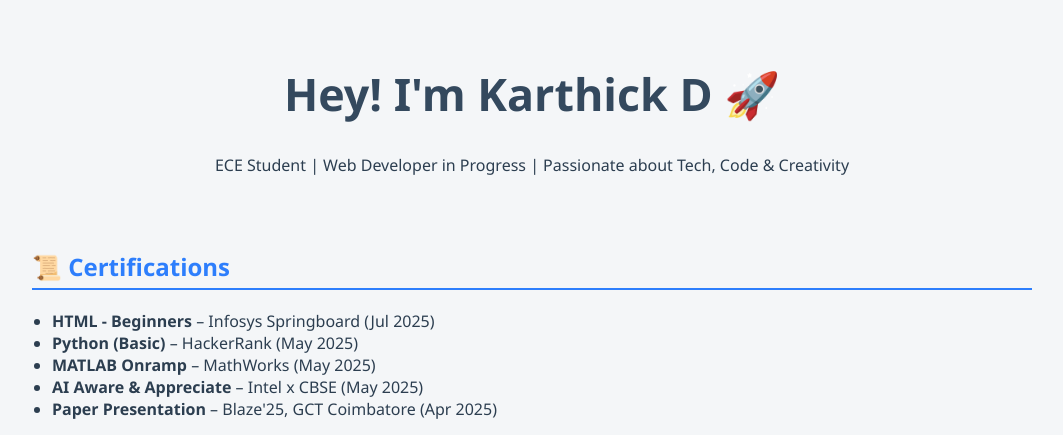
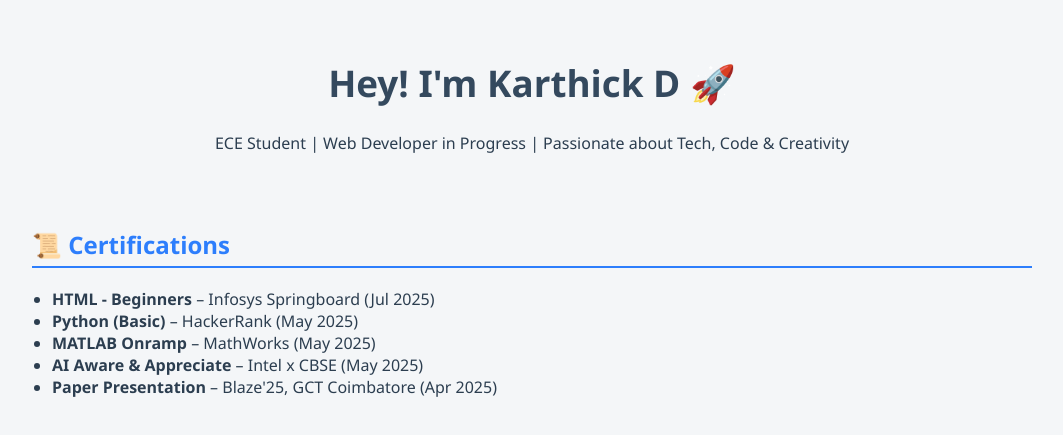
Before and after one commit to karthick-hub/karthick-portfolio, a plain HTML site: page index.html in a window 1280 px wide. Shown: the top 435 px of the page, without its empty margins (108-1171 px from the left). Drawn offline with Linux system fonts and the light colour scheme.

Commit message:
Update style.css

```diff
--- a/css/style.css
+++ b/css/style.css
@@ -12,7 +12,7 @@ header {
 }
 
 h1 {
-  font-size: 2.8rem;
+  font-size: 2.3rem;
   color: #34495e;
 }
 
```
